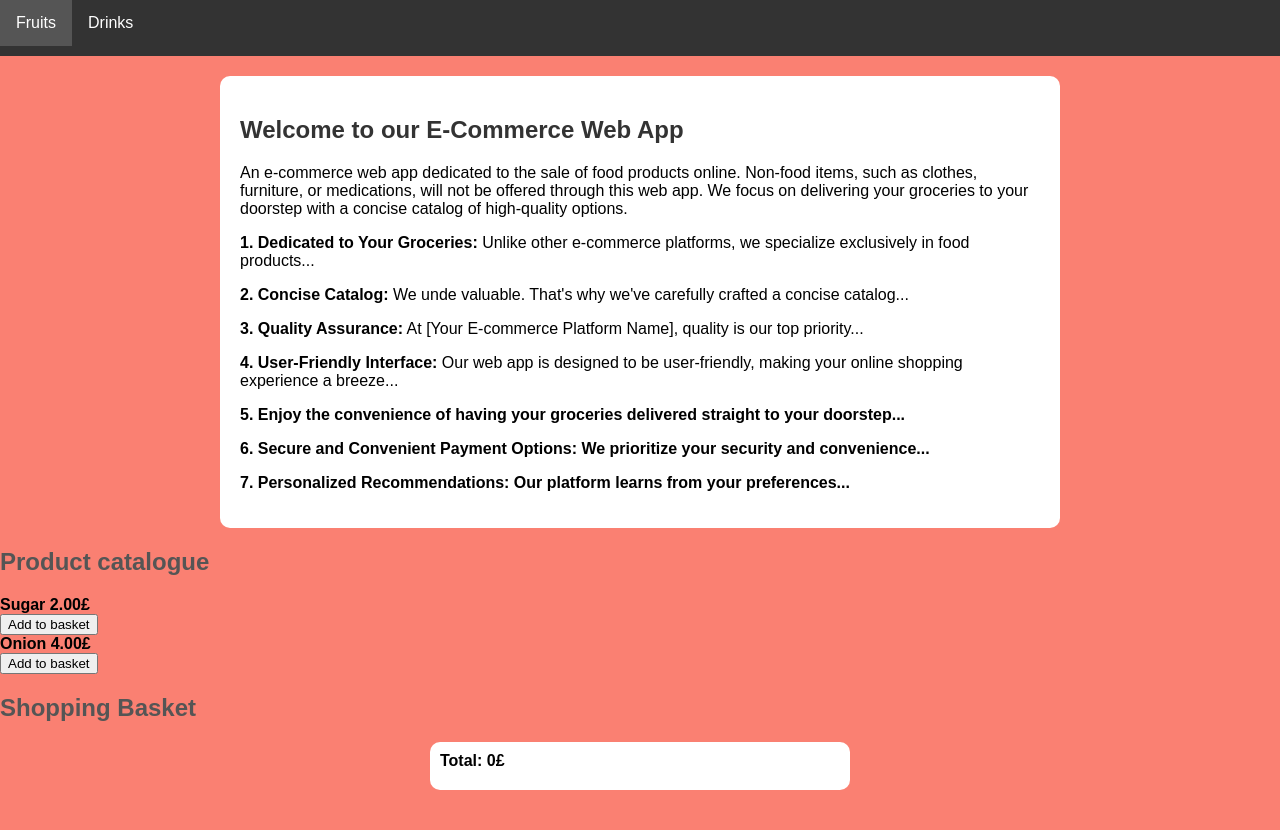
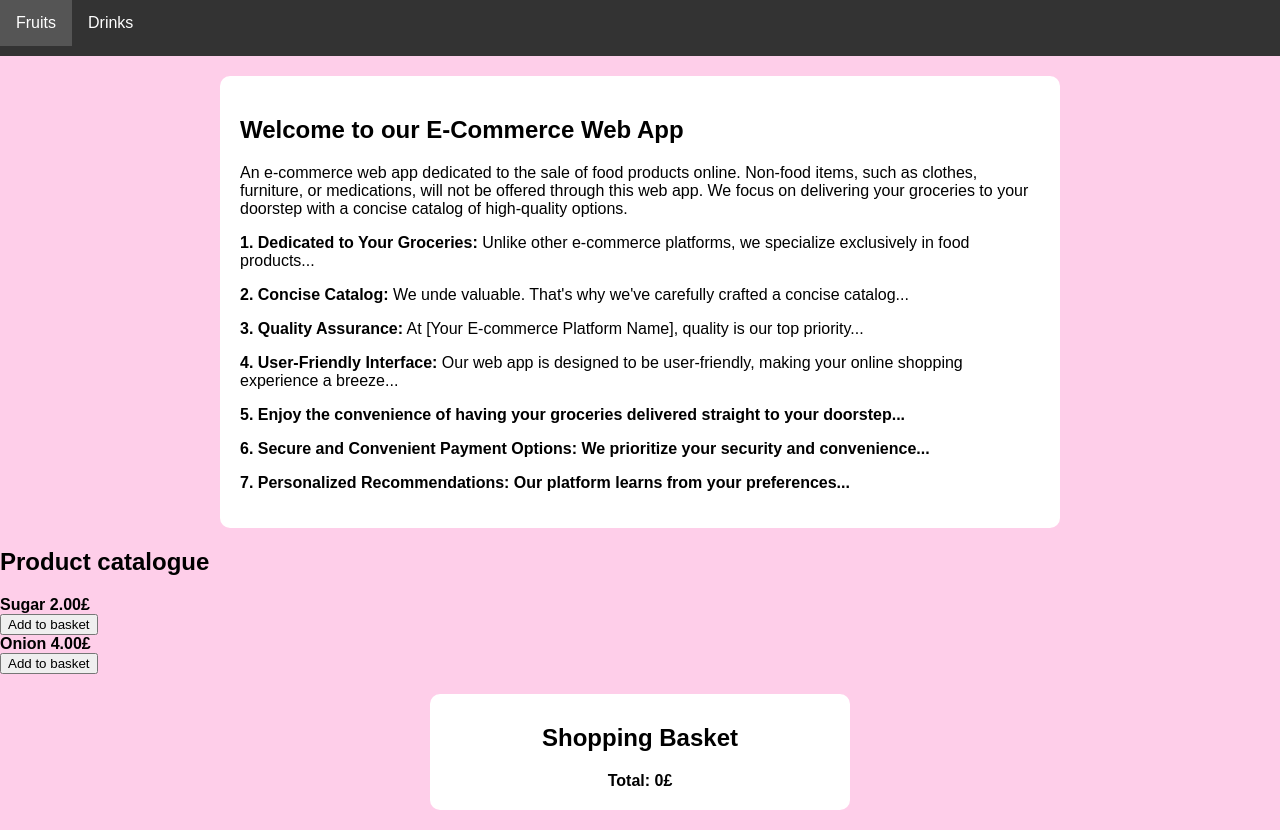
Before and after one commit to diegoperez18/set09103_labs, a Flask app: page / in a window 1280 px wide. Before the commit the page ends 790 px from the top, so only its background shows below. Run offline with Flask 3, Linux system fonts and the light colour scheme.

Commit message:
hometry1

```diff
--- a/static/css/styles.css
+++ b/static/css/styles.css
@@ -1,6 +1,6 @@
 body {
 	font-family: Arial, sans-serif;
-	background-color: salmon;
+	background-color: #FECEE9;
 	margin:0
 }
 
@@ -44,11 +44,11 @@ section.intro {
 
 
 h1 {
-	color: #333;
+	color: black;
 }
 
 h2 {
-	color: #555;
+	color: black;
 }
 
 
@@ -71,7 +71,14 @@ form {
 	padding: 10px;
 	background-color: white;
 	border-radius: 10px;
+	text-align: center;
+
 }
+
+.basket-heading {
+	color: black;
+}
+
 
 .item-name {
 	margin-right: 10px;
--- a/templates/index.html
+++ b/templates/index.html
@@ -54,8 +54,9 @@
 
 	</ul>
 
-	<h2>Shopping Basket</h2>
+
 	<ul id="basket-list">
+		<h2 class="basket-heading">Shopping Basket</h2>
 	{% for item, price in basket %}
 	<li>
 		<span class="item-name">{{ item }}</span>
```
